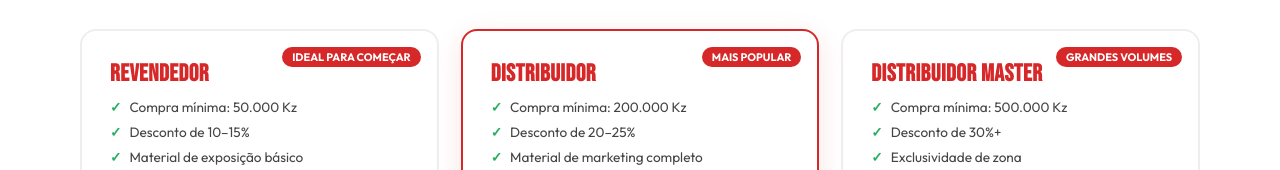
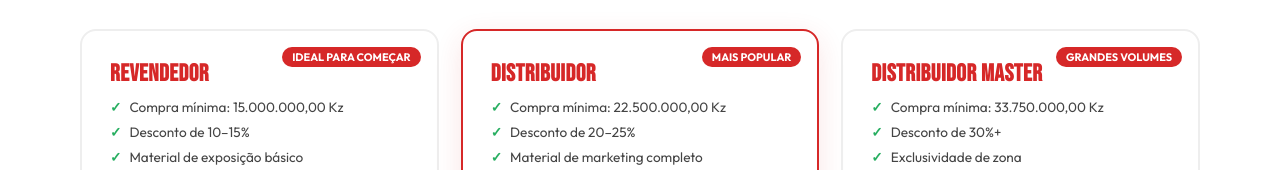
Before and after one commit to INSITINTAS/insitintas2, a plain HTML site: page insi-distribuidores.html in a window 1280 px wide. Shown: the part 2073-2243 px from the top of the page. Drawn offline with Linux system fonts and the light colour scheme.

Commit message:
Add files via upload

```diff
--- a/insi-distribuidores.html
+++ b/insi-distribuidores.html
@@ -399,7 +399,7 @@ a.dprov:hover{transform:translateY(-3px);box-shadow:0 10px 24px rgba(0,0,0,.08);
       <div class="tipo-badge">Ideal para começar</div>
       <h3>Revendedor</h3>
       <ul class="tipo-ul">
-        <li>Compra mínima: 50.000 Kz</li>
+        <li>Compra mínima: 15.000.000,00 Kz</li>
         <li>Desconto de 10–15%</li>
         <li>Material de exposição básico</li>
         <li>Acesso ao catálogo completo</li>
@@ -411,7 +411,7 @@ a.dprov:hover{transform:translateY(-3px);box-shadow:0 10px 24px rgba(0,0,0,.08);
       <div class="tipo-badge">Mais popular</div>
       <h3>Distribuidor</h3>
       <ul class="tipo-ul">
-        <li>Compra mínima: 200.000 Kz</li>
+        <li>Compra mínima: 22.500.000,00 Kz</li>
         <li>Desconto de 20–25%</li>
         <li>Material de marketing completo</li>
         <li>Formação técnica incluída</li>
@@ -424,7 +424,7 @@ a.dprov:hover{transform:translateY(-3px);box-shadow:0 10px 24px rgba(0,0,0,.08);
       <div class="tipo-badge">Grandes volumes</div>
       <h3>Distribuidor Master</h3>
       <ul class="tipo-ul">
-        <li>Compra mínima: 500.000 Kz</li>
+        <li>Compra mínima: 33.750.000,00 Kz</li>
         <li>Desconto de 30%+</li>
         <li>Exclusividade de zona</li>
         <li>Subdistribuição permitida</li>
```
